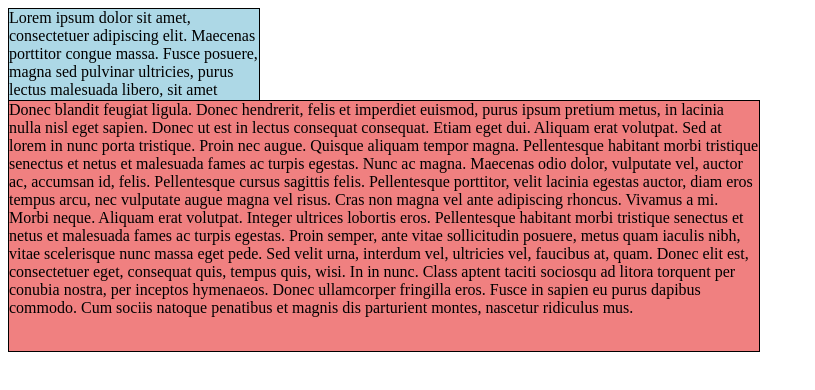
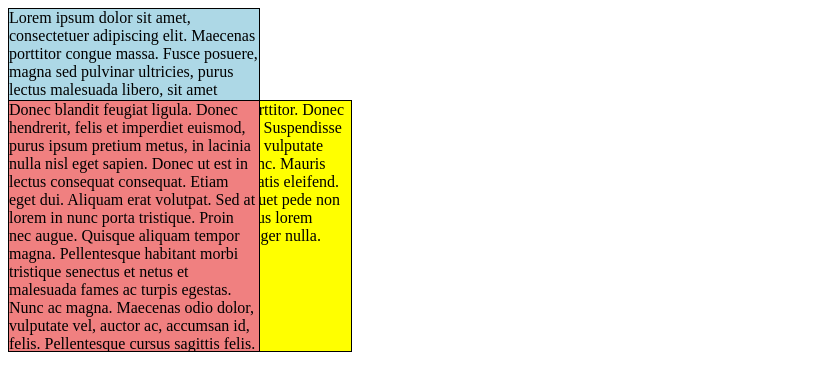
Before and after one commit to leaheym/leaheym.github.io, a plain HTML site: page musicstore/positioningexample.html in a window 1280 px wide. Shown: the top 390 px of the page, without its empty margins (0-815 px from the left). Drawn offline with Linux system fonts and the light colour scheme.

Commit message:
Update positioningexample.html

```diff
--- a/musicstore/positioningexample.html
+++ b/musicstore/positioningexample.html
@@ -25,11 +25,12 @@
         #coral {
             background-color: lightcoral;
             border: 1px solid black;
-            width: 750px;
+            width: 250px;
             /*max-width: 750px;*/
             height: 250px;
             position: fixed;
             top: 100px;
+            overflow: scroll;
         }
         html {
             height: 2000px;
```
